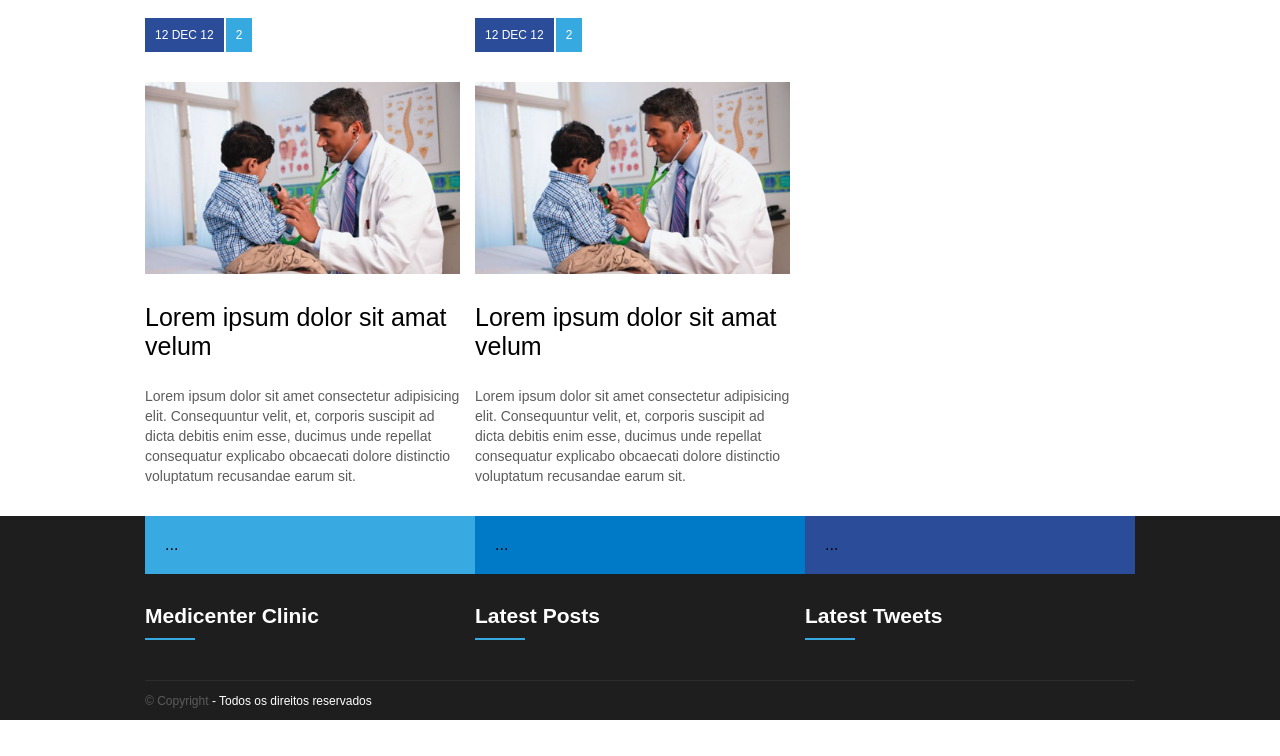
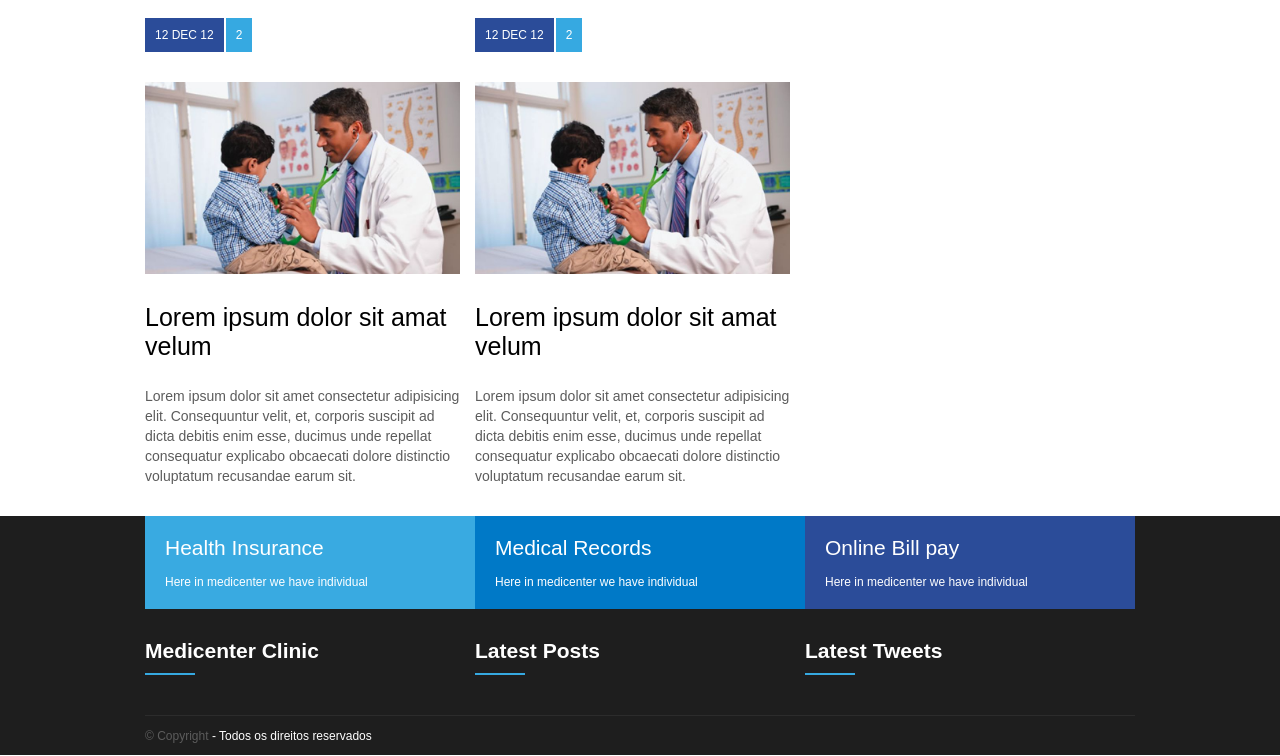
Before and after one commit to SamuelAlmeidaS/MediCenter, a plain HTML site: page index.html in a window 1280 px wide. Shown: the part 1355-2111 px from the top of the page. Before the commit the page ends 2076 px from the top, so only its background shows below. Drawn offline with Linux system fonts and the light colour scheme.

Commit message:
chchanging footer

```diff
--- a/index.html
+++ b/index.html
@@ -208,9 +208,18 @@
     <footer>
         <div class="container flexColumn">
             <div class="footer-menu">
-                <div class="fm-1">...</div>
-                <div class="fm-2">...</div>
-                <div class="fm-3">...</div>
+                <div class="fm-1">
+                    <div class="title-footer">Health Insurance</div>
+                    <div class="footer-paragrafh">Here in medicenter we have individual</div>
+                </div>
+                <div class="fm-2">
+                    <div class="title-footer">Medical Records</div>
+                    <div class="footer-paragrafh">Here in medicenter we have individual</div>
+                </div>
+                <div class="fm-3">
+                    <div class="title-footer">Online Bill pay</div>
+                    <div class="footer-paragrafh">Here in medicenter we have individual</div>
+                </div>
             </div>
 
             <div class="footer-area">
--- a/style.css
+++ b/style.css
@@ -289,3 +289,14 @@ footer {
 .footer-copy span {
     color: #5c5c5c;
 }
+
+.title-footer {
+    color: #FFFFFF;
+    font-size: 21px;
+    margin-bottom: 15px;
+}
+
+.footer-paragrafh {
+    color: #FFFFFF;
+    font-size: 12px;
+}
```
